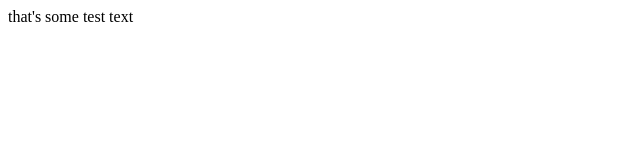
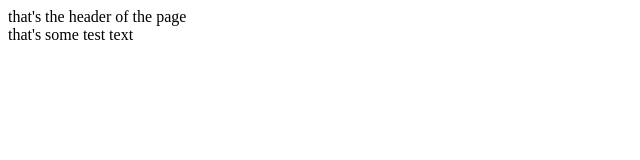
Before and after one commit to oukselSara/testgit, a plain HTML site: page index.html in a window 1280 px wide. Shown: the whole page, without its empty margins (0-640 px from the left). Drawn offline with Linux system fonts and the light colour scheme.

Commit message:
new modif

```diff
--- a/index.html
+++ b/index.html
@@ -6,6 +6,8 @@
     <title>new test</title>
 </head>
 <body>
+    <header> that's the header of the page</header>
     <div>that's some test text</div>
+
 </body>
 </html>
```
